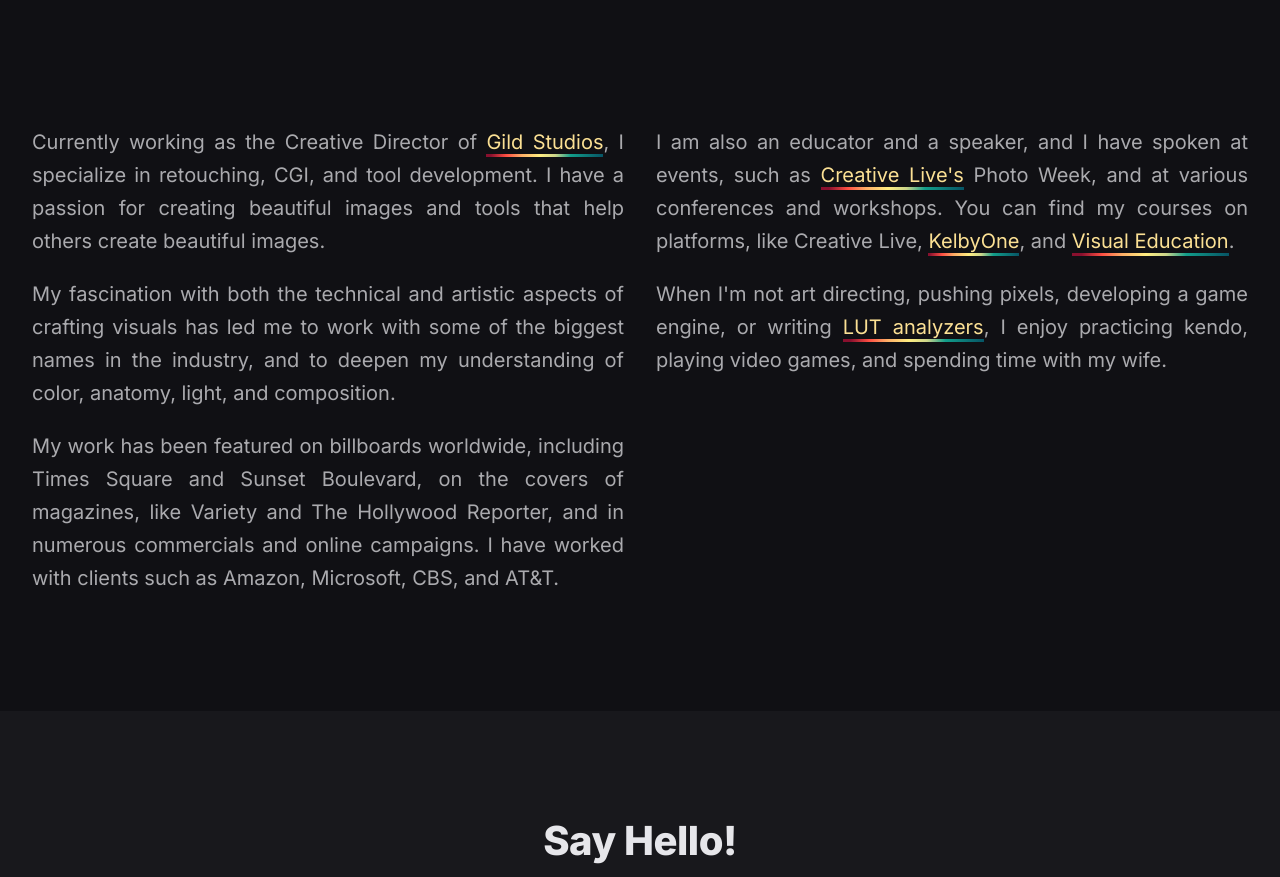
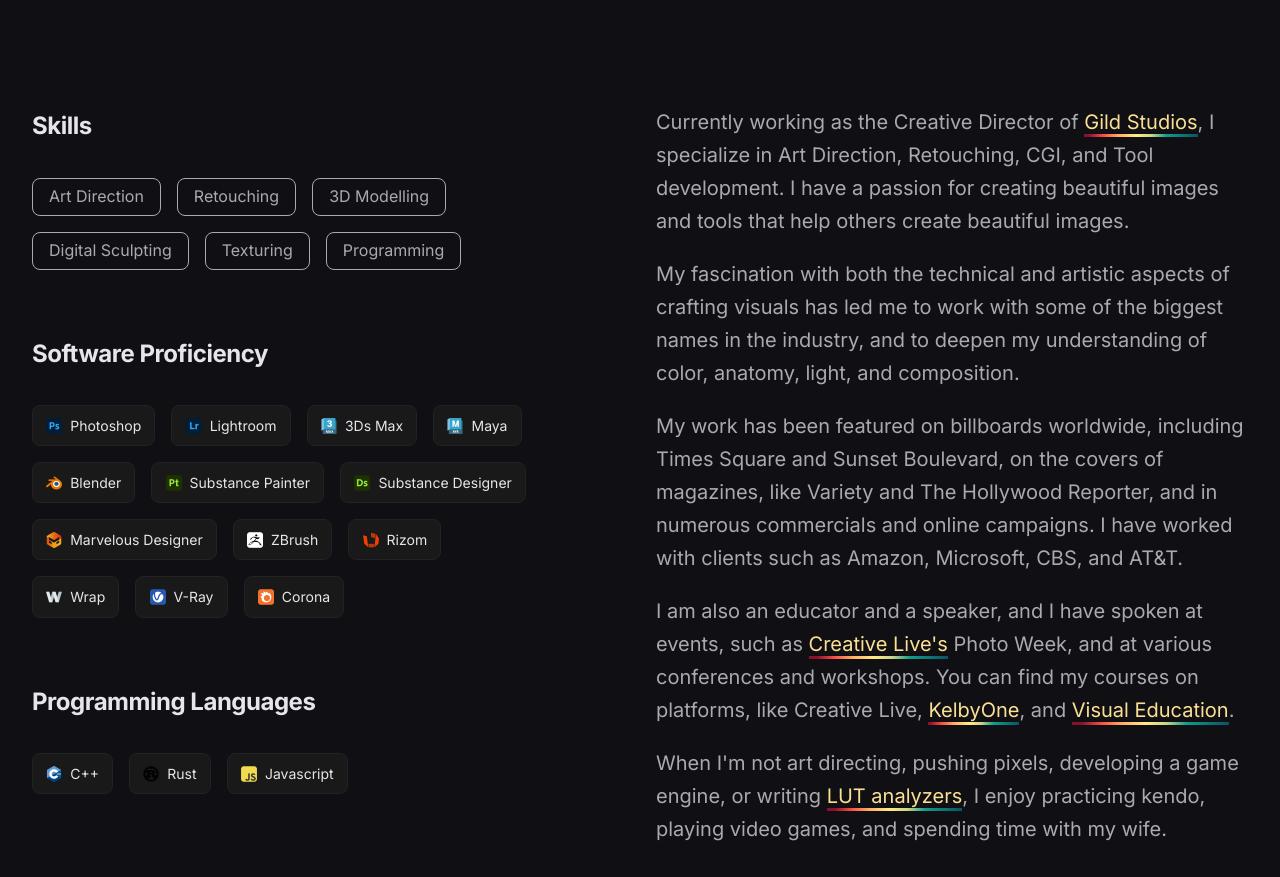
Before and after one commit to viktorfejes/viktorfejes.com, an Astro site: page /about in a window 1280 px wide. Shown: the part 620-1497 px from the top of the page. Built offline with nearby package versions, Linux system fonts and the light colour scheme; Astro itself is replaced by a stand-in of ours.

Commit message:
Updated about page, and fixed description of projects.

```diff
--- a/src/components/ToolTags.astro
+++ b/src/components/ToolTags.astro
@@ -12,10 +12,7 @@
     {
         tags.map((tag) => (
             <li class="tool-tag">
-                <a
-                    href={`/tags/${slugify(tag)}`}
-                    class={`tool-tag-link ${slugify(tag)}-icon`}
-                >
+                <a href={`#`} class={`tool-tag-link ${slugify(tag)}-icon`}>
                     {tag}
                 </a>
             </li>
@@ -108,6 +105,10 @@
         background-position: -3rem -1rem;
     }
 
+    .tool-tag-link.lightroom-icon::before {
+        background-position: -4rem -1rem;
+    }
+
     .tool-tag-link.javascript-icon::before {
         background-position: -6rem -1rem;
     }
@@ -115,4 +116,8 @@
     .tool-tag-link.cpp-icon::before {
         background-position: -7rem -1rem;
     }
+
+    .tool-tag-link.rust-icon::before {
+        background-position: -5rem -1rem;
+    }
 </style>
--- a/src/pages/about.astro
+++ b/src/pages/about.astro
@@ -1,4 +1,6 @@
 ---
+import Tags from "../components/Tags.astro";
+import ToolTags from "../components/ToolTags.astro";
 import BtnRainbowRound from "../components/buttons/BtnRainbowRound.astro";
 import Layout from "../layouts/Layout.astro";
 ---
@@ -21,21 +23,60 @@
                     >
                 </div>
                 <div class="about-right">
-                    <video src="/video/reel2018.mp4" autoplay muted loop
-                    ></video>
+                    <video
+                        src="/video/reel2018.mp4"
+                        autoplay
+                        muted
+                        loop
+                        playsinline></video>
                 </div>
             </div>
         </div>
         <div class="about-main">
             <div class="about-main-inner">
-                <div>
+                <div class="about-attributes">
+                    <h2>Skills</h2>
+                    <Tags
+                        class="skill-tags"
+                        tags={[
+                            "Art Direction",
+                            "Retouching",
+                            "3D Modelling",
+                            "Digital Sculpting",
+                            "Texturing",
+                            "Programming",
+                        ]}
+                    />
+                    <h2>Software Proficiency</h2>
+                    <ToolTags
+                        tags={[
+                            "Photoshop",
+                            "Lightroom",
+                            "3Ds Max",
+                            "Maya",
+                            "Blender",
+                            "Substance Painter",
+                            "Substance Designer",
+                            "Marvelous Designer",
+                            "ZBrush",
+                            "Rizom",
+                            "Wrap",
+                            "V-Ray",
+                            "Corona",
+                        ]}
+                    />
+
+                    <h2>Programming Languages</h2>
+                    <ToolTags tags={["C++", "Rust", "Javascript"]} />
+                </div>
+                <div class="about-long-text">
                     <p>
                         Currently working as the Creative Director of <a
                             href="https://gildstudios.com">Gild Studios</a
-                        >, I specialize in retouching, CGI, and tool
-                        development. I have a passion for creating beautiful
-                        images and tools that help others create beautiful
-                        images.
+                        >, I specialize in Art Direction, Retouching, CGI, and
+                        Tool development. I have a passion for creating
+                        beautiful images and tools that help others create
+                        beautiful images.
                     </p>
 
                     <p>
@@ -52,8 +93,6 @@
                         campaigns. I have worked with clients such as Amazon,
                         Microsoft, CBS, and AT&T.
                     </p>
-                </div>
-                <div>
                     <p>
                         I am also an educator and a speaker, and I have spoken
                         at events, such as <a
@@ -114,7 +153,14 @@
             justify-content: space-between;
             flex-wrap: wrap;
             gap: 2rem;
-            text-align: justify;
+        }
+
+        .about-long-text {
+            margin-bottom: 4rem;
+        }
+
+        .about-long-text p {
+            margin-top: 0;
         }
 
         .about-main-inner a {
@@ -122,12 +168,10 @@
             border-bottom: 3px solid var(--color-accent);
             border-image-slice: 1;
             border-image-source: var(--gradient-primary);
-            /* border-width: 0 0 2px 0; */
         }
 
         .about-main-inner div {
-            flex: 1 1 calc(50% - 1rem);
-            /* min-width: 25rem; */
+            flex: 0 1 calc(50% - 1rem);
         }
 
         .about-header p {
@@ -145,7 +189,6 @@
 
         .about-right {
             flex: 1 1 calc(50% - 1rem);
-            /* position: absolute; */
             aspect-ratio: 16 / 9;
         }
 
@@ -163,7 +206,51 @@
             border-radius: 0.5rem;
         }
 
+        h2 {
+            font-size: var(--font-size-lg);
+            font-weight: var(--font-weight-bold);
+            letter-spacing: var(--letter-spacing-1);
+            color: var(--color-primary);
+            margin-top: 0;
+            margin-bottom: 2rem;
+        }
+
+        .about-attributes {
+            max-width: 32rem;
+        }
+
+        .about-attributes :global(ul) {
+            margin: 0;
+            margin-bottom: 4rem;
+        }
+
+        .about-attributes :global(.skill-tags) {
+            display: flex;
+            align-items: center;
+            flex-wrap: wrap;
+            gap: 1rem;
+            list-style-type: none;
+            padding: 0;
+        }
+
+        .about-attributes :global(.skill-tags li) {
+            font-size: var(--font-size-sm);
+            border: 1px solid var(--color-secondary);
+            border-radius: 0.5rem;
+        }
+
+        .about-attributes :global(.skill-tags li a) {
+            display: inline-block;
+            /* background: var(--color-dark-2); */
+            padding: 0.3rem 1rem;
+            color: var(--color-secondary);
+        }
+
         @media (max-width: 800px) {
+            .about-main-inner {
+                flex-direction: column-reverse;
+            }
+
             .about-left,
             .about-right,
             .about-main-inner div {
--- a/src/pages/projects.astro
+++ b/src/pages/projects.astro
@@ -8,10 +8,8 @@
         <div class="page-header projects-header">
             <h1 class="page-title">Projects</h1>
             <p>
-                Here are some of the projects that I am the most proud of. I
-                have worked on a wide range of projects utilising a variety of
-                skills. Feel free to filter the projects by clicking on the tags
-                below.
+                These are utilities, tools, or other creations that I have made.
+                Feel free to explore them -- I hope you find them useful.
             </p>
         </div>
         <ProjectsGrid show={0} />
```
